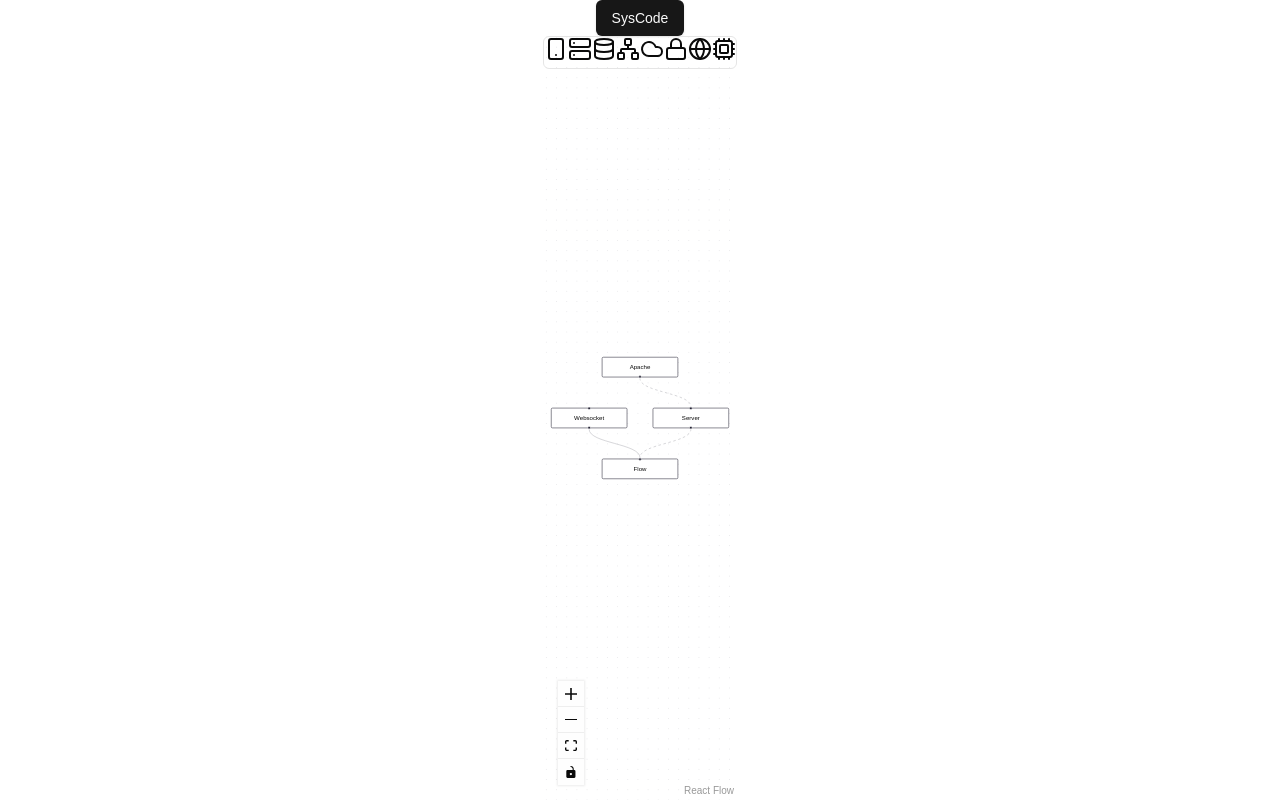
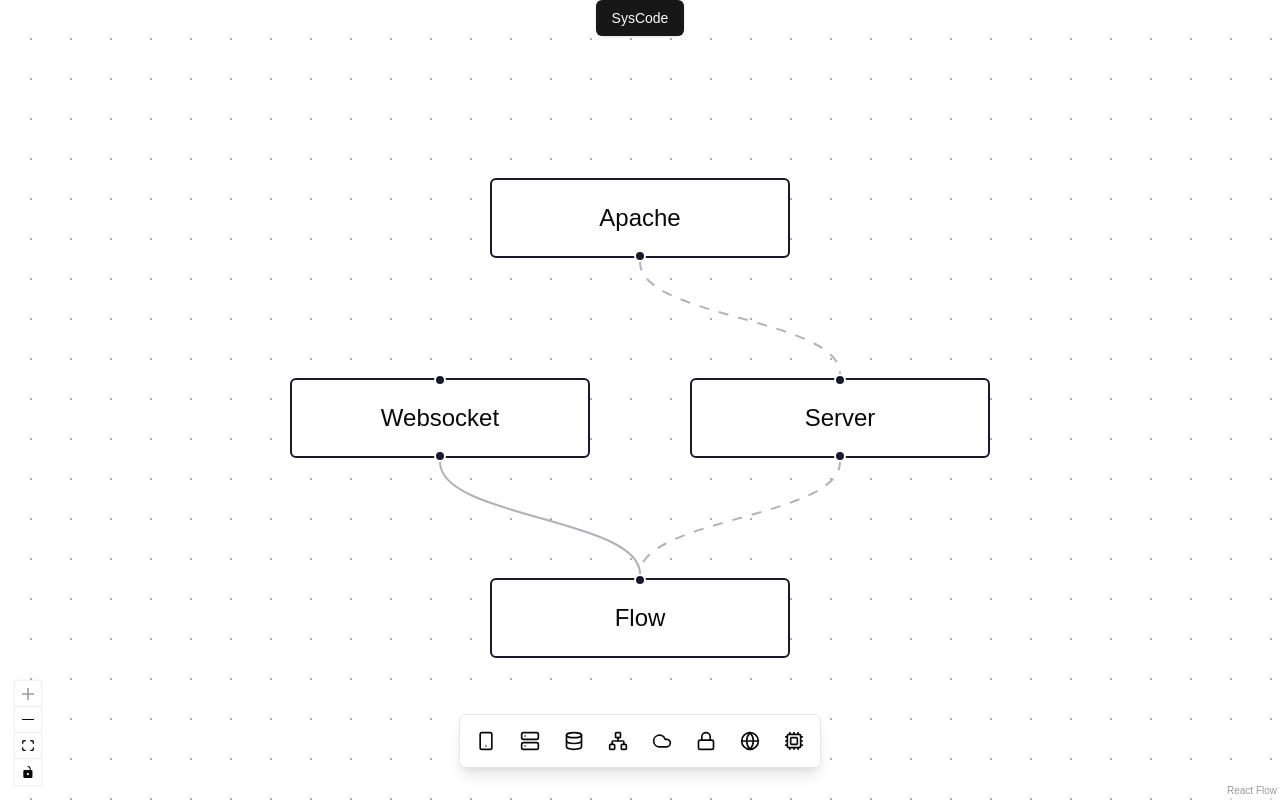
Before and after one commit to creamlabs/syscode, a Next.js app: page / in a window 1280 px wide. Built offline with nearby package versions, Linux system fonts and the light colour scheme.

Commit message:
fix: allow tailwind to work inside any folder of src

```diff
--- a/tailwind.config.ts
+++ b/tailwind.config.ts
@@ -2,11 +2,7 @@
 
 export default {
   darkMode: ["class"],
-  content: [
-    "./src/pages/**/*.{js,ts,jsx,tsx,mdx}",
-    "./src/components/**/*.{js,ts,jsx,tsx,mdx}",
-    "./src/app/**/*.{js,ts,jsx,tsx,mdx}",
-  ],
+  content: ["./src/**/*.{js,ts,jsx,tsx,mdx}"],
   theme: {
     extend: {
       colors: {
```
